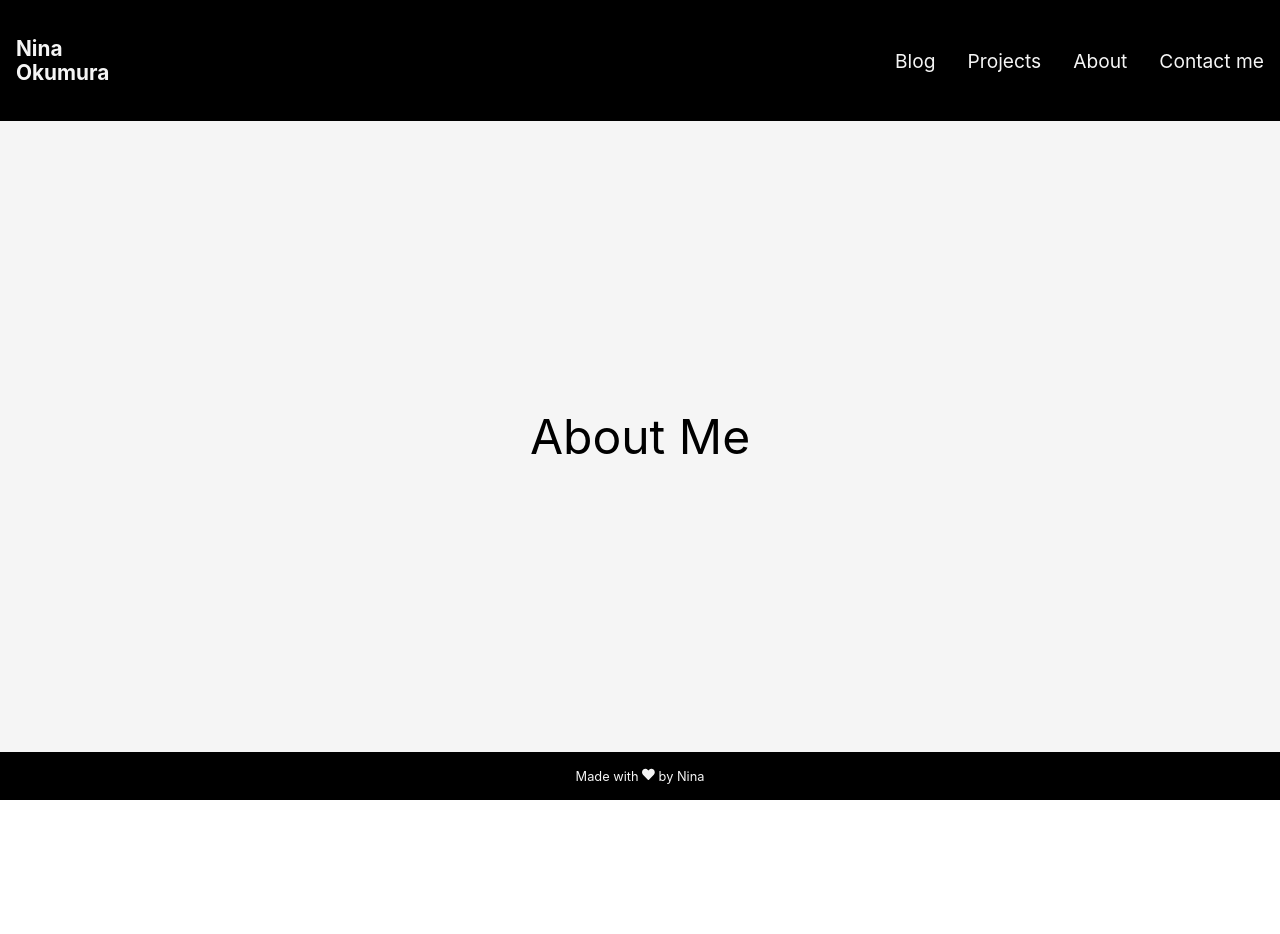
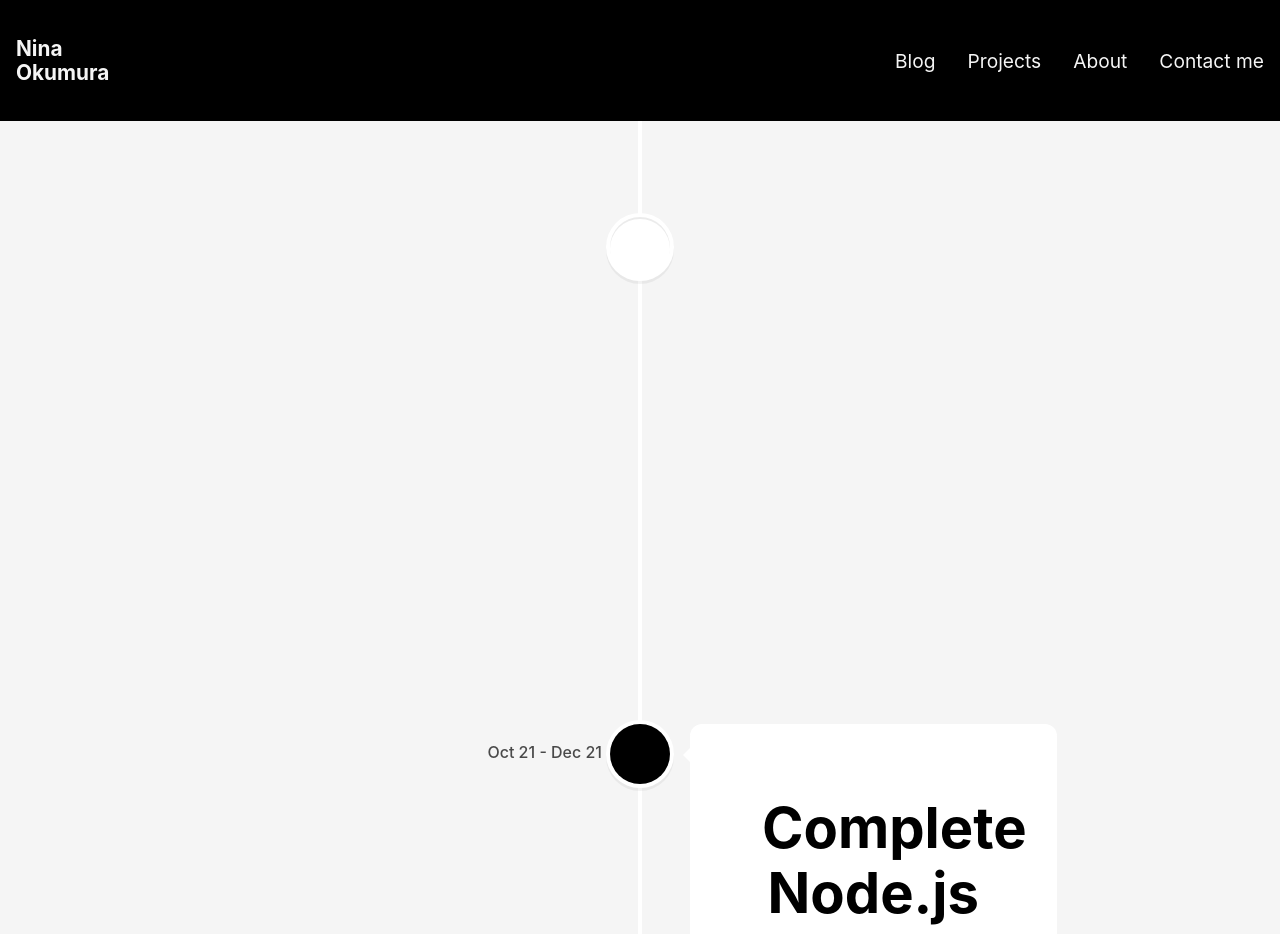
Before and after one commit to ninaokumura/portfolio-react, a React (Create React App) app: page /about in a window 1280 px wide. Shown: the top 934 px of the page. Before the commit the page ends 800 px from the top, so only its background shows below. Built offline with nearby package versions, Linux system fonts and the light colour scheme.

Commit message:
add timeline component

```diff
--- a/package.json
+++ b/package.json
@@ -11,6 +11,7 @@
     "react-icons": "^4.3.1",
     "react-router-dom": "^6.2.1",
     "react-scripts": "^3.0.1",
+    "react-vertical-timeline-component": "^3.5.2",
     "typewriter-effect": "^2.18.2",
     "web-vitals": "^2.1.3"
   },
--- a/src/Pages/AboutMe.jsx
+++ b/src/Pages/AboutMe.jsx
@@ -1,7 +1,13 @@
 import React from 'react';
 
+import Timeline from '../components/timeline/timeline';
+
 function AboutMe() {
-  return <div>About Me</div>;
+  return (
+    <div>
+      <Timeline />
+    </div>
+  );
 }
 
 export default AboutMe;
--- /dev/null
+++ b/src/components/timeline/timeline.css
@@ -0,0 +1,3 @@
+.timeline {
+  background-color: whitesmoke;
+}
--- /dev/null
+++ b/src/components/timeline/timeline.jsx
@@ -0,0 +1,93 @@
+import React from 'react';
+
+import './timeline.css';
+
+import {
+  VerticalTimeline,
+  VerticalTimelineElement,
+} from 'react-vertical-timeline-component';
+import 'react-vertical-timeline-component/style.min.css';
+
+function Timeline() {
+  return (
+    <div className='timeline'>
+      <VerticalTimeline>
+        <VerticalTimelineElement
+          className='vertical-timeline-element--work'
+          contentStyle={{ background: 'black', color: '#fff' }}
+          contentArrowStyle={{ borderRight: '7px solid  black' }}
+          date='2011 - present'
+          iconStyle={{ background: 'white', color: '#fff' }}
+          // icon={<WorkIcon />}
+        >
+          <h3 className='vertical-timeline-element-title'>Learning React</h3>
+
+          <p>Epic React - Kent C. Dodds</p>
+        </VerticalTimelineElement>
+        <VerticalTimelineElement
+          className='vertical-timeline-element--work'
+          date='Oct 21 - Dec 21'
+          iconStyle={{ background: 'black', color: '#fff' }}
+          // icon={<WorkIcon />}
+        >
+          <h3 className='vertical-timeline-element-title'>
+            Complete Node.js Bootcamp
+          </h3>
+
+          <p>Jonas Schmedtmann</p>
+        </VerticalTimelineElement>
+        <VerticalTimelineElement
+          className='vertical-timeline-element--work'
+          contentStyle={{ background: 'black', color: '#fff' }}
+          date='Aug 21 - Oct 21'
+          iconStyle={{ background: 'white', color: '#fff' }}
+          // icon={<WorkIcon />}
+        >
+          <h3 className='vertical-timeline-element-title'>Dev Academy</h3>
+          <h4 className='vertical-timeline-element-subtitle'>
+            Auckland - New Zealand
+          </h4>
+          <p>Coding Bootcamp</p>
+        </VerticalTimelineElement>
+        <VerticalTimelineElement
+          className='vertical-timeline-element--work'
+          date='Jun 21 - Aug 21'
+          iconStyle={{ background: 'black', color: '#fff' }}
+          // icon={<WorkIcon />}
+        >
+          <h3 className='vertical-timeline-element-title'>HTML and CSS</h3>
+
+          <p>Jonas Schmedtmann</p>
+        </VerticalTimelineElement>
+        <VerticalTimelineElement
+          className='vertical-timeline-element--education'
+          contentStyle={{ background: 'black', color: '#fff' }}
+          date='April 2013'
+          iconStyle={{ background: 'white', color: '#fff' }}
+          // icon={<SchoolIcon />}
+        >
+          <h3 className='vertical-timeline-element-title'>JavaScript course</h3>
+          <h4 className='vertical-timeline-element-subtitle'>Online Course</h4>
+          <p>Strategy, Social Media</p>
+        </VerticalTimelineElement>
+        <VerticalTimelineElement
+          className='vertical-timeline-element--education'
+          date='November 2012'
+          iconStyle={{ background: 'black', color: '#fff' }}
+          // icon={<SchoolIcon />}
+        >
+          <h3 className='vertical-timeline-element-title'>Free CodeCamp</h3>
+          <h4 className='vertical-timeline-element-subtitle'>Online Course</h4>
+          <p>Learning Html and Css</p>
+        </VerticalTimelineElement>
+
+        <VerticalTimelineElement
+          iconStyle={{ background: 'rgb(16, 204, 82)', color: '#fff' }}
+          // icon={<StarIcon />}
+        />
+      </VerticalTimeline>
+    </div>
+  );
+}
+
+export default Timeline;
```
Also changed, not shown: 1 other file (tests, documents, lock files or other folders).
